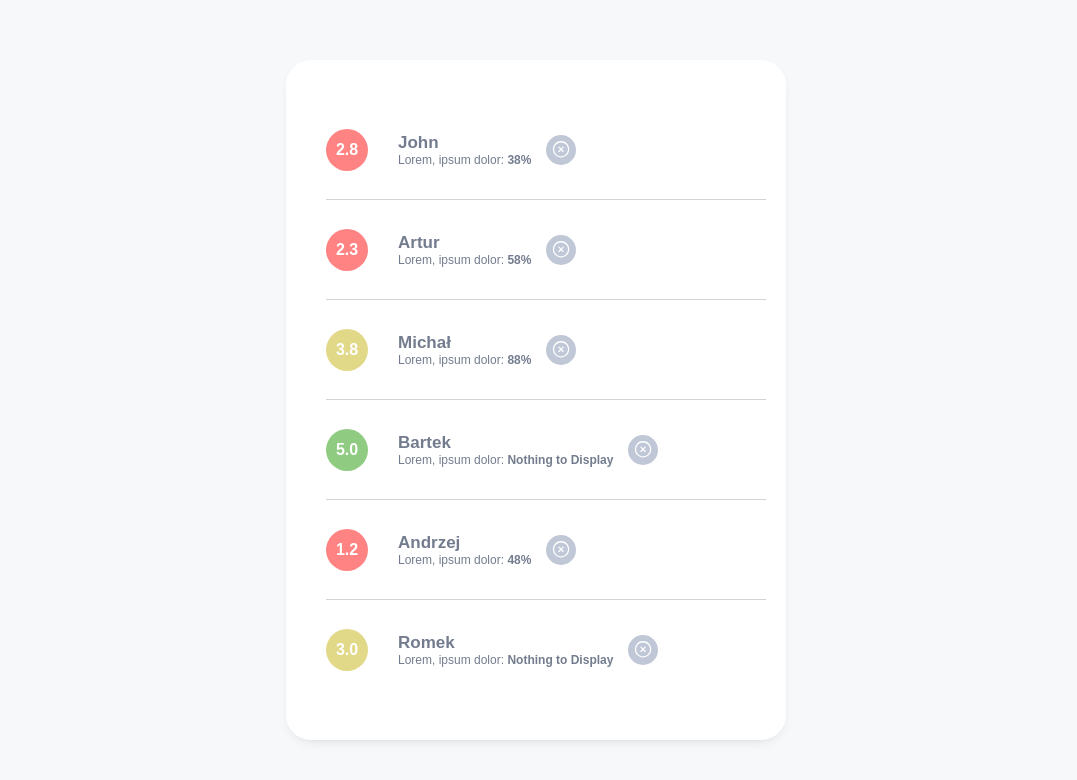
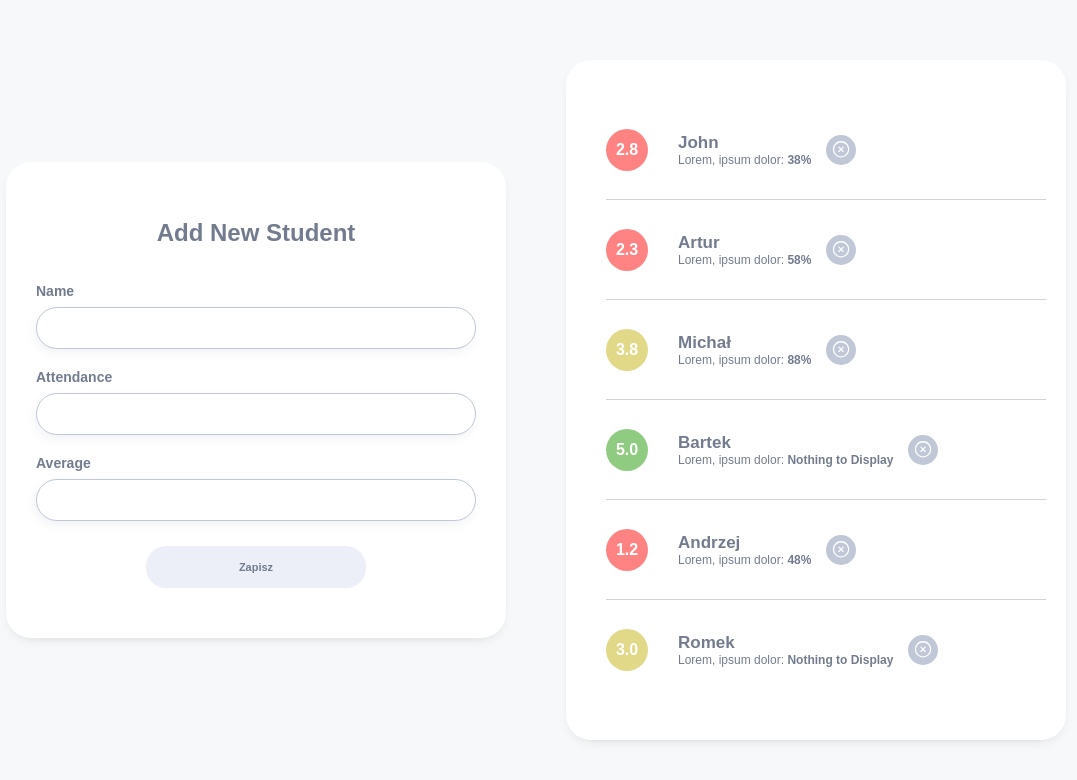
Before and after one commit to zyxzb/roman-yt, a React (Create React App) app: page / in a window 1280 px wide. Shown: the top 780 px of the page, without its empty margins (104-1181 px from the left). Built offline with nearby package versions, Linux system fonts and the light colour scheme.

Commit message:
second day with Roman

```diff
--- a/src/components/atoms/Button/Button.jsx
+++ /dev/null
@@ -1,11 +0,0 @@
-import React from 'react';
-import {ReactComponent as DeleteIcon} from 'assets/icons/delete-icon.svg';
-import { StyledButton } from './Button.styles';
-
-const Button = () => {
-    return (
-        <StyledButton><DeleteIcon/></StyledButton>
-    );
-}
-
-export default Button;
--- a/src/components/atoms/Button/Button.styles.js
+++ b/src/components/atoms/Button/Button.styles.js
@@ -1,24 +1,19 @@
 import styled from 'styled-components';
 
-export const StyledButton = styled.button `
-    display: flex;
-    justify-content: center;
-    align-items: center;
-    width: 30px;
-    height: 30px;
-    border-radius: 50%;
-    background-color: ${({theme}) => theme.colors.grey};
-    color: ${({theme}) => theme.colors.white};
-    border: none;
-    cursor: pointer;
-    svg{
-        width: 30px;
-        height: 30px;
-        fill: ${({theme}) => theme.colors.white};
-
-    }
-    &:hover svg{
-        fill: ${({theme}) => theme.colors.error};
-    }
-
+export const Button = styled.button `
+  cursor: pointer;
+  margin: 25px 0 10px;
+  padding: ${({ isBig }) => (isBig ? '15px 38px' : '15px 20px')};
+  font-size: ${({ isBig, theme: { fontSize } }) => (isBig ? fontSize.m : fontSize.s)};
+  background-color: ${({ theme }) => theme.colors.lightPurple};
+  border-radius: 20px;
+  border: none;
+  width: 50%;
+  font-weight: bold;
+  color: ${({ theme }) => theme.colors.darkGrey};
+  transition: all ease-in-out 0.2s;
+  &:hover {
+    color: ${({ theme }) => theme.colors.white};
+    background-color: ${({ theme }) => theme.colors.grey};
+  }
 `;
--- /dev/null
+++ b/src/components/atoms/DeleteButton/DeleteButton.jsx
@@ -0,0 +1,11 @@
+import React from 'react';
+import {ReactComponent as DeleteIcon} from 'assets/icons/delete-icon.svg';
+import { StyledButton } from './DeleteButton.styles';
+
+const DeleteButton = (props) => {
+    return (
+        <StyledButton {...props}><DeleteIcon/></StyledButton>
+    );
+}
+
+export default DeleteButton;
--- /dev/null
+++ b/src/components/atoms/DeleteButton/DeleteButton.styles.js
@@ -0,0 +1,24 @@
+import styled from 'styled-components';
+
+export const StyledButton = styled.button `
+    display: flex;
+    justify-content: center;
+    align-items: center;
+    width: 30px;
+    height: 30px;
+    border-radius: 50%;
+    background-color: ${({theme}) => theme.colors.grey};
+    color: ${({theme}) => theme.colors.white};
+    border: none;
+    cursor: pointer;
+    svg{
+        width: 30px;
+        height: 30px;
+        fill: ${({theme}) => theme.colors.white};
+
+    }
+    &:hover svg{
+        fill: ${({theme}) => theme.colors.error};
+    }
+
+`;
--- /dev/null
+++ b/src/components/atoms/Input/Input.styles.js
@@ -0,0 +1,15 @@
+import styled from 'styled-components';
+
+export const Input = styled.input`
+  padding: 10px 12px;
+  border: 1px solid ${({ theme }) => theme.colors.darkPurple};
+  box-sizing: border-box;
+  box-shadow: -2px 4px 10px rgba(115, 124, 142, 0.09);
+  border-radius: ${({ isTextarea }) => (isTextarea ? '15px' : '25px')};
+  font-size: ${({ theme }) => theme.fontSize.l};
+  resize: none;
+  &:focus {
+    outline: none;
+    box-shadow: -2px 4px 10px rgba(115, 124, 142, 0.3);
+  }
+`;
--- /dev/null
+++ b/src/components/atoms/Label/Label.styles.js
@@ -0,0 +1,8 @@
+import styled from 'styled-components';
+
+export const Label = styled.label `
+  font-family: Montserrat, sans-serif;
+  font-weight: bold;
+  font-size: 12px;
+  color: ${({ theme }) => theme.colors.darkGrey};
+`;
--- /dev/null
+++ b/src/components/atoms/Title/Title.styles.js
@@ -0,0 +1,6 @@
+import styled from 'styled-components';
+
+export const Title = styled.h1 `
+  font-size: ${({ theme }) => theme.fontSize.xl};
+  color: ${({ theme }) => theme.colors.darkGrey};
+`;
--- /dev/null
+++ b/src/components/molecules/FormField/FormField.jsx
@@ -0,0 +1,34 @@
+import React from 'react';
+import styled from 'styled-components';
+// import PropsTypes from 'prop-types';
+import { Label } from 'components/atoms/Label/Label.styles';
+import { Input } from 'components/atoms/Input/Input.styles';
+
+const Wrapper = styled.div`
+display: flex;
+flex-direction: column;
+text-align: left;
+label{
+    margin: 20px 0 8px;
+    font-size: 14px;
+}
+
+`
+
+const FormField = ({onChange, value, label, name, id, type = 'text'}) => {
+    return (
+        <Wrapper htmlFor={id}>
+            <Label>{label}</Label>
+            <Input name={name} id={id} type={type} value={value} onChange={onChange}/>
+        </Wrapper>
+    );
+}
+
+// FormField.propTypes = {
+//     label: PropTypes.string.isRequired,
+//     name: PropTypes.string.isRequired,
+//     id: PropTypes.string.isRequired,
+//     type: PropTypes.string
+// }
+
+export default FormField;
--- a/src/components/molecules/UsersListsItem/UsersListItem.jsx
+++ b/src/components/molecules/UsersListsItem/UsersListItem.jsx
@@ -1,22 +1,20 @@
 import React from 'react';
 import PropTypes from 'prop-types';
-import Button from 'components/atoms/Button/Button';
+import DeleteButton from 'components/atoms/DeleteButton/DeleteButton';
 import {Wrapper}  from './UsersListItem.styles.js'
 
-const UsersListItem = ({userData: {average, name, attendances = 'Nothing to Display'}}) => {
+const UsersListItem = ({deleteUser, userData: {average, name, attendances = 'Nothing to Display'}}) => {
 
     // const {average, name, attendances} = userData;
 
     return (
         <Wrapper>
-            {/* <li className={styles.list}></li>  - css module*/}
             <div className={average < 3 ? 'average low' : average < 4 ? 'average medium' : 'average'}>{average}</div>
-            {console.log(average)}
             <div className='text-container'>
                 <p className='name'>{name}</p>
                 <p className='attendance'>Lorem, ipsum dolor: <b>{attendances}</b></p>
             </div>
-            <Button/>
+            <DeleteButton onClick={() => deleteUser(name)}/>
         </Wrapper>
     );
 }
--- a/src/components/organisms/UsersList/UsersList.jsx
+++ b/src/components/organisms/UsersList/UsersList.jsx
@@ -1,17 +1,53 @@
-import React from 'react';
-import {users} from 'data/users';
+import React,{useState} from 'react';
+import {users as usersData} from 'data/users';
 import UsersListItem from 'components/molecules/UsersListsItem/UsersListItem';
 import { Wrapper, StyledList } from './UsersList.styles';
+import { Title } from 'components/atoms/Title/Title.styles';
+import FormField from 'components/molecules/FormField/FormField';
+import { Button } from 'components/atoms/Button/Button.styles';
+
+const initialValue = {
+        name: '',
+        attendance:'',
+        average: '',
+}
 
 const UsersList = () => {
+    const [users, setUsers] = useState(usersData);
+    const [formValues, setFormValues] = useState(initialValue);
+
+    const deleteUser = (name) => {
+    const filteredUsers = users.filter((user) => user.name !== name)
+    setUsers(filteredUsers)
+    }
+
+    const handleSubmit = (e) => {
+        e.preventDefault()
+        setFormValues(initialValue)
+    }
+
+    const handleInputChange = (e) => {
+        setFormValues({...formValues, [e.target.name]: e.target.value})
+        console.log(formValues);
+    }
+
     return (
+        <>
+        <Wrapper as='form' onSubmit={handleSubmit}>
+            <Title>Add New Student</Title>
+            <FormField label='Name' id='name' name='name' value={formValues.name} onChange={handleInputChange}/>
+            <FormField label='Attendance' id='attendance' name='attendance' value={formValues.attendance} onChange={handleInputChange}/>
+            <FormField label='Average' id='average' name='average' value={formValues.average} onChange={handleInputChange}/>
+            <Button type='submit'>Zapisz</Button>
+        </Wrapper>
         <Wrapper>
             <StyledList>
                 {users.map((userData, index) => (
-                    <UsersListItem userData={userData} key={index}/>
+                    <UsersListItem deleteUser={deleteUser} userData={userData} key={index}/>
                 ))}
             </StyledList>
         </Wrapper>
+        </>
     );
 }
 
--- a/src/components/organisms/UsersList/UsersList.styles.js
+++ b/src/components/organisms/UsersList/UsersList.styles.js
@@ -1,6 +1,7 @@
 import styled from 'styled-components';
 
 export const Wrapper = styled.div `
+margin: 30px;
 background-color:white;
 max-width: 500px;
 width: 100%;
```
